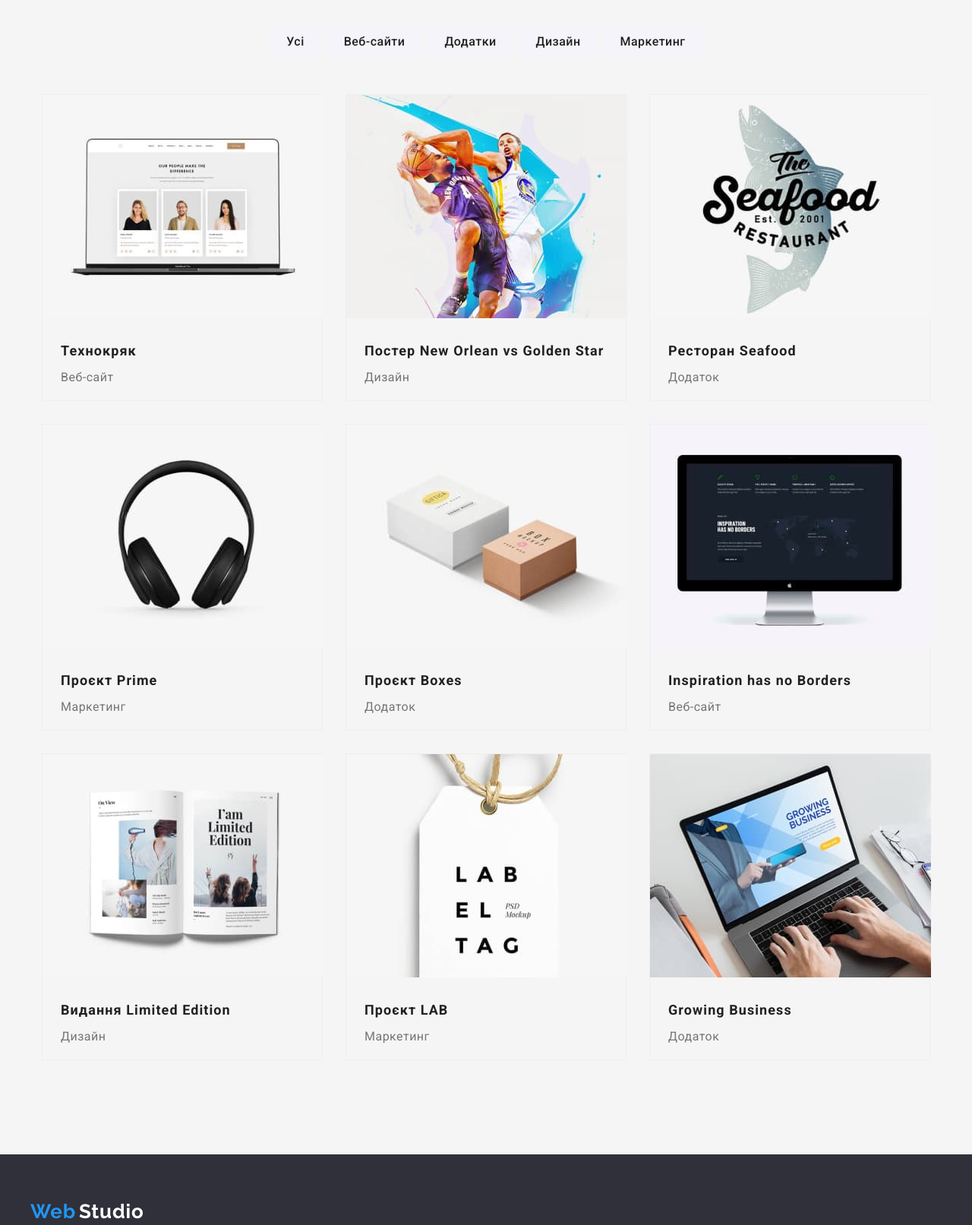
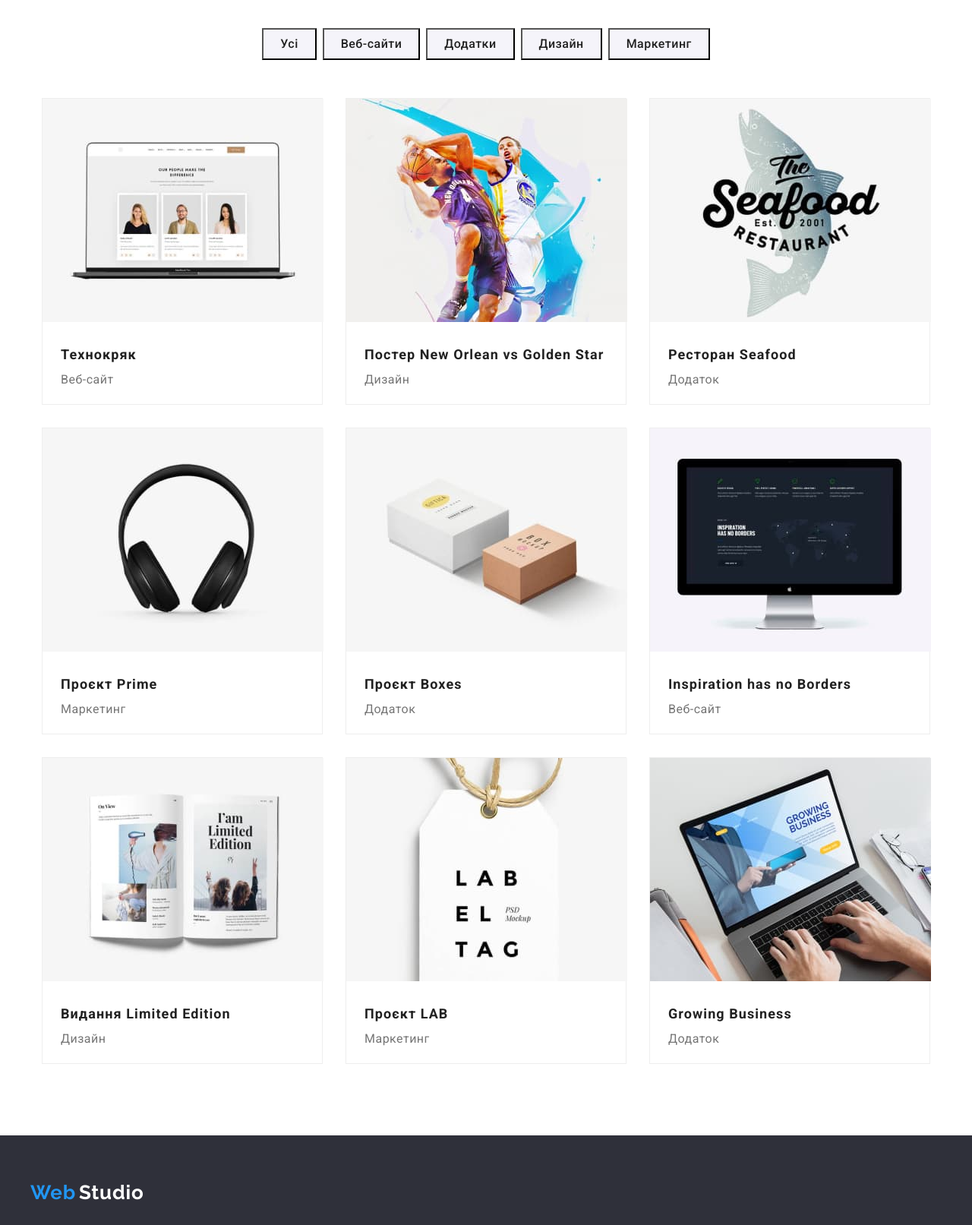
Before and after one commit to NesmashIgor/goit-markup-hw-03, a plain HTML site: page portfolio.html in a window 1280 px wide. Shown: the part 140-1753 px from the top of the page at 76% size. Drawn offline with nearby package versions, Linux system fonts and the light colour scheme.

Commit message:
Оновлення ДЗ №4

```diff
--- a/css/styles.css
+++ b/css/styles.css
@@ -13,13 +13,12 @@
 
 body {
     color: var(--color-text-primary);
-    background-color: var(--color-background-primary);
     font-family: "Roboto", sans-serif;
 
     width: auto;
 }
 
-ul{
+ul, h1, h2, h3, p {
     padding-left: 0;
     margin: 0;
 }
@@ -45,13 +44,14 @@ ul{
 
 .header-background {
     background-color: #FFFFFF;
+    border-bottom: 1px solid #ECECEC;
 }
 
 .header-logo-container {
     display: flex;
     padding-top: 24px;
     padding-bottom: 25px;
-    padding-right: 93px;
+    margin-right: 93px;
 }
 
 .logoheader-web {
@@ -78,6 +78,8 @@ ul{
 .nav-container {
     display: flex;
     align-items: center;
+    padding-top: 32px;
+    padding-bottom: 32px;
 }
 
 .list-container {
@@ -85,9 +87,6 @@ ul{
     align-items: center;
     justify-content: space-between;
     gap: 50px;
-    padding-right: 354px;
-    padding-top: 32px;
-    padding-bottom: 32px;
 }
 
 .contact-container {
@@ -95,8 +94,7 @@ ul{
     align-items: center;
     justify-content: space-between;
     gap: 40px;
-    padding-top: 32px;
-    padding-bottom: 32px;
+    margin-left: 354px;
 }
 
 .header-list {
@@ -138,8 +136,10 @@ ul{
 .hero-section {
     background-color: var(--color-background-secondary);
     height: 600px;
-    padding-bottom: 94px;
     margin: 0 auto;
+    padding-top: 200px;
+    padding-bottom: 200px;
+
 }
 
 .hero-title {
@@ -153,7 +153,6 @@ ul{
 
     margin-top: 0;
     margin-bottom: 30px;
-    padding-top: 200px;
 }
 
 .hero-button {
@@ -216,6 +215,9 @@ ul{
     align-items: center;
     justify-content: space-between;
     gap: 30px;
+
+    padding-left: 15px;
+    padding-right: 15px;
 }
 
 .team-section-container {
@@ -223,6 +225,9 @@ ul{
     align-items: center;
     justify-content: space-between;
     gap: 30px;
+
+    padding-left: 15px;
+    padding-right: 15px;
 }
 
 .team-card {
@@ -246,6 +251,8 @@ ul{
     line-height: 1.171;
     font-weight: 500;
     letter-spacing: 0.03em;
+
+    margin-bottom: 10px;
 }
 
 .text-team {
@@ -276,41 +283,8 @@ ul{
     letter-spacing: 0.03em;
     font-family: inherit;
     cursor: pointer;
-}
 
-.button1 {
-    width: 67px;
-    height: 38px;
-    border-radius: 4px;
-    border: 1px solid #F5F4FA;
-}
-
-.button2 {
-    width: 125px;
-    height: 38px;
-    border-radius: 4px;
-    border: 1px solid #F5F4FA;
-}
-
-.button3 {
-    width: 112px;
-    height: 38px;
-    border-radius: 4px;
-    border: 1px solid #F5F4FA;
-}
-
-.button4 {
-    width: 103px;
-    height: 38px;
-    border-radius: 4px;
-    border: 1px solid #F5F4FA;
-}
-
-.button5 {
-    width: 130px;
-    height: 38px;
-    border-radius: 4px;
-    border: 1px solid #F5F4FA;
+    padding: 6px 22px;
 }
 
 .porfolio-filter:hover {
@@ -325,10 +299,10 @@ ul{
 
 .portfolio-list {
     display: flex;
-    align-items: center;
-    justify-content: center;
+    flex-wrap: wrap;
     gap: 30px;
-    padding-bottom: 30px;
+    padding-left: 15px;
+    padding-right: 15px;
 }
 
 .portfolio-item {
@@ -337,12 +311,14 @@ ul{
     height: 404px;
 }
 
+.portfolio-text-container {
+    padding: 20px 24px;
+}
+
 .title-portfolio {
     font-size: 18px;
     line-height: 2;
     letter-spacing: 0.06em;
-
-    padding: 20px 24px 2px 24px;
     margin: 0;
 }
 
@@ -352,19 +328,18 @@ ul{
     line-height: 1.875;
     font-weight: 400;
     letter-spacing: 0.03em;
-
-    padding: 2px 24px 20px 24px;
 }
 
 /* Стилі до елементів футеру */
 
 .footer {
     background-color: var(--color-background-secondary);
+    padding-top: 60px;
+    padding-bottom: 60px;
 }
 
 .footer-logo-container {
-    padding-top: 60px;
-    padding-bottom: 28px;
+    margin-bottom: 28px;
 }
 
 .logofooter-web {
@@ -383,11 +358,8 @@ ul{
     letter-spacing: 0.03em;
 }
 
-.footer-address-container {
-    padding-bottom: 60px;
-    gap: 12px;
-
-}
+/* .footer-address-container {
+} */
 
 .footer-address{
     color: #FFFFFF;
@@ -410,5 +382,5 @@ ul{
 }
 
 .footer-list {
-    padding-bottom: 12px;
+    margin-bottom: 12px;
 }
--- a/portfolio.html
+++ b/portfolio.html
@@ -48,60 +48,70 @@
         <!-- Фільтр Портфоліо -->
         <section class="section">
             <div class="container">
-                <ul class="list">
-                    <div class="porfolio-filter-container">
-                        <li><button type="button" class="porfolio-filter button1">Усі</button></li>
-                        <li><button type="button" class="porfolio-filter button2">Веб-сайти</button></li>
-                        <li><button type="button" class="porfolio-filter button3">Додатки</button></li>
-                        <li><button type="button" class="porfolio-filter button4">Дизайн</button></li>
-                        <li><button type="button" class="porfolio-filter button5">Маркетинг</button></li>
-                    </div>
+                <ul class="list porfolio-filter-container">
+                        <li><button type="button" class="porfolio-filter">Усі</button></li>
+                        <li><button type="button" class="porfolio-filter">Веб-сайти</button></li>
+                        <li><button type="button" class="porfolio-filter">Додатки</button></li>
+                        <li><button type="button" class="porfolio-filter">Дизайн</button></li>
+                        <li><button type="button" class="porfolio-filter">Маркетинг</button></li>
                 </ul>
             </div>
             <div class="container">
-                <ul class="list">
-                    <div class="portfolio-list">
+                <ul class="list portfolio-list">
                         <li class="portfolio-item"><img src="./image/porfolio1.jpg" alt="відкритий сайт на ноутбуці" width="370" height="294">
+                            <div class="portfolio-text-container">
                                 <h2 class="title-portfolio">Технокряк</h2>
                                 <span class="text-portfolio">Веб-сайт</span>
+                            </div>
                         </li>
                         <li class="portfolio-item"><img src="./image/portfolio2.jpg" alt="грають два баскітболісти" width="370" height="294">
+                            <div class="portfolio-text-container">
                                 <h2 class="title-portfolio">Постер New Orlean vs Golden Star</h2>
                                 <span class="text-portfolio">Дизайн</span>
+                            </div>
                         </li>
                         <li class="portfolio-item"><img src="./image/porfolio3.jpg" alt="логотим ресторану" width="370" height="294">
+                            <div class="portfolio-text-container">
                                 <h2 class="title-portfolio">Ресторан Seafood</h2>
                                 <span class="text-portfolio">Додаток</span>
+                            </div>
                         </li>
-                    </div>
-                    <div class="portfolio-list">
                         <li class="portfolio-item"><img src="./image/portfolio4.jpg" alt="навушники" width="370" height="294">
+                            <div class="portfolio-text-container">
                                 <h2 class="title-portfolio">Проєкт Prime</h2>
                                 <span class="text-portfolio">Маркетинг</span>
+                            </div>
                         </li>
                         <li class="portfolio-item"><img src="./image/porfolio5.jpg" alt="дві коробки" width="370" height="294">
+                            <div class="portfolio-text-container">
                                 <h2 class="title-portfolio">Проєкт Boxes</h2>
                                 <span class="text-portfolio">Додаток</span>
+                            </div>
                         </li>
                         <li class="portfolio-item"><img src="./image/portfolio6.jpg" alt="відкритий сайт на моноблоці" width="370" height="294">
+                            <div class="portfolio-text-container">
                                 <h2 class="title-portfolio">Inspiration has no Borders</h2>
                                 <span class="text-portfolio">Веб-сайт</span>
+                            </div>
                         </li>
-                    </div>
-                    <div class="portfolio-list">
                         <li class="portfolio-item"><img src="./image/porfolio7.jpg" alt="розгорнута книга" width="370" height="294">
+                            <div class="portfolio-text-container">
                                     <h2 class="title-portfolio">Видання Limited Edition</h2>
                                     <span class="text-portfolio">Дизайн</span>
+                            </div>
                         </li>
                         <li class="portfolio-item"><img src="./image/portfolio8.jpg" alt="бирка з написом" width="370" height="294">
+                            <div class="portfolio-text-container">
                                     <h2 class="title-portfolio">Проєкт LAB</h2>
                                     <span class="text-portfolio">Маркетинг</span>
+                            </div>
                         </li>
                         <li class="portfolio-item"><img src="./image/portfolio9.jpg" alt="людина працює на ноутбуці" width="370" height="294">
+                            <div class="portfolio-text-container">
                                     <h2 class="title-portfolio">Growing Business</h2>
                                     <span class="text-portfolio">Додаток</span>
+                            </div>
                         </li>
-                    </div>
                 </ul>
             </div>
         </section>
```
Also changed, not shown: 404.html (+9 -21 lines), Index.html (+9 -21 lines). Lines whose indentation alone changed are shown as unchanged.
